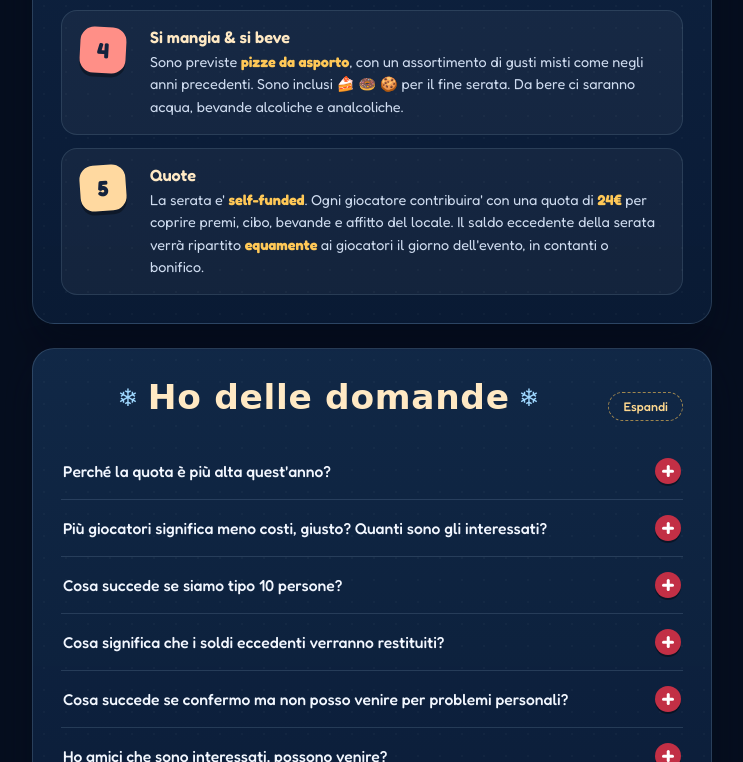
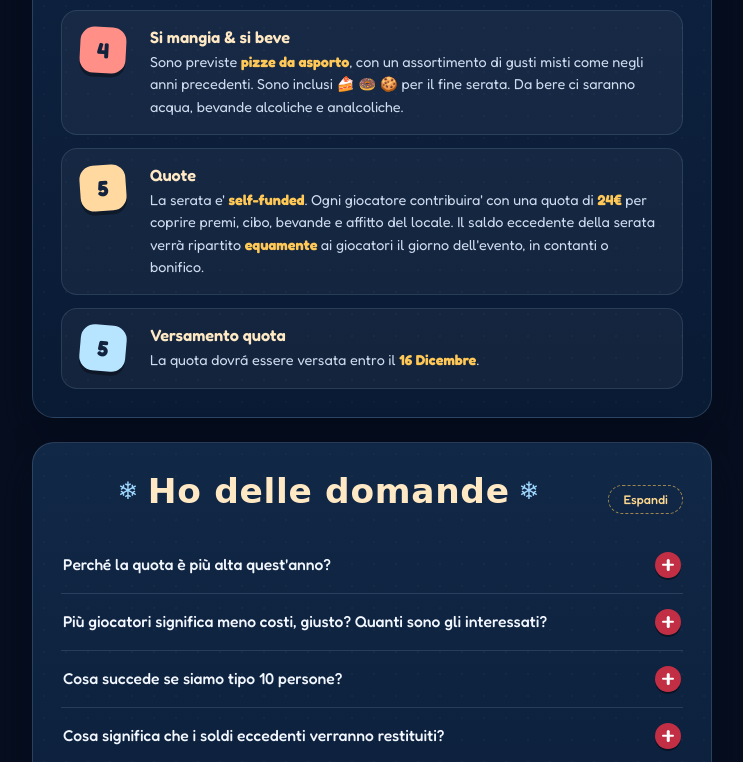
Before and after one commit to guico21/slideshow_for_games, a plain HTML site: page index.html in a window 1280 px wide. Shown: the part 2038-2800 px from the top of the page, without its empty margins (268-1011 px from the left). Drawn offline with Linux system fonts and the light colour scheme; animation ran at ten frames a second; a web font is replaced by a local one.

Commit message:
Update index.html

```diff
--- a/index.html
+++ b/index.html
@@ -240,7 +240,7 @@
           <span class="step-num" aria-hidden="true">1</span>
           <div class="step-body">
             <h3>Conferma la presenza</h3>
-            <p>Conferma la presenza <strong>entro il 6 dicembre</strong>.</p>
+            <p>Conferma la presenza <strong>entro il 6 dicembre</strong>. </p>
           </div>
         </li>
         <li class="step">
@@ -269,6 +269,13 @@
           <div class="step-body">
             <h3>Quote</h3>
             <p>La serata e' <strong>self-funded</strong>. Ogni giocatore contribuira' con una quota di <strong>24€</strong> per coprire premi, cibo, bevande e affitto del locale. Il saldo eccedente della serata verrà ripartito <strong>equamente</strong> ai giocatori il giorno dell'evento, in contanti o bonifico.</p>
+          </div>
+        </li>
+        <li class="step">
+          <span class="step-num" aria-hidden="true">5</span>
+          <div class="step-body">
+            <h3>Versamento quota</h3>
+            <p>La quota dovrá essere versata entro il <strong>16 Dicembre</strong>.</p>
           </div>
         </li>
       </ol>
```
